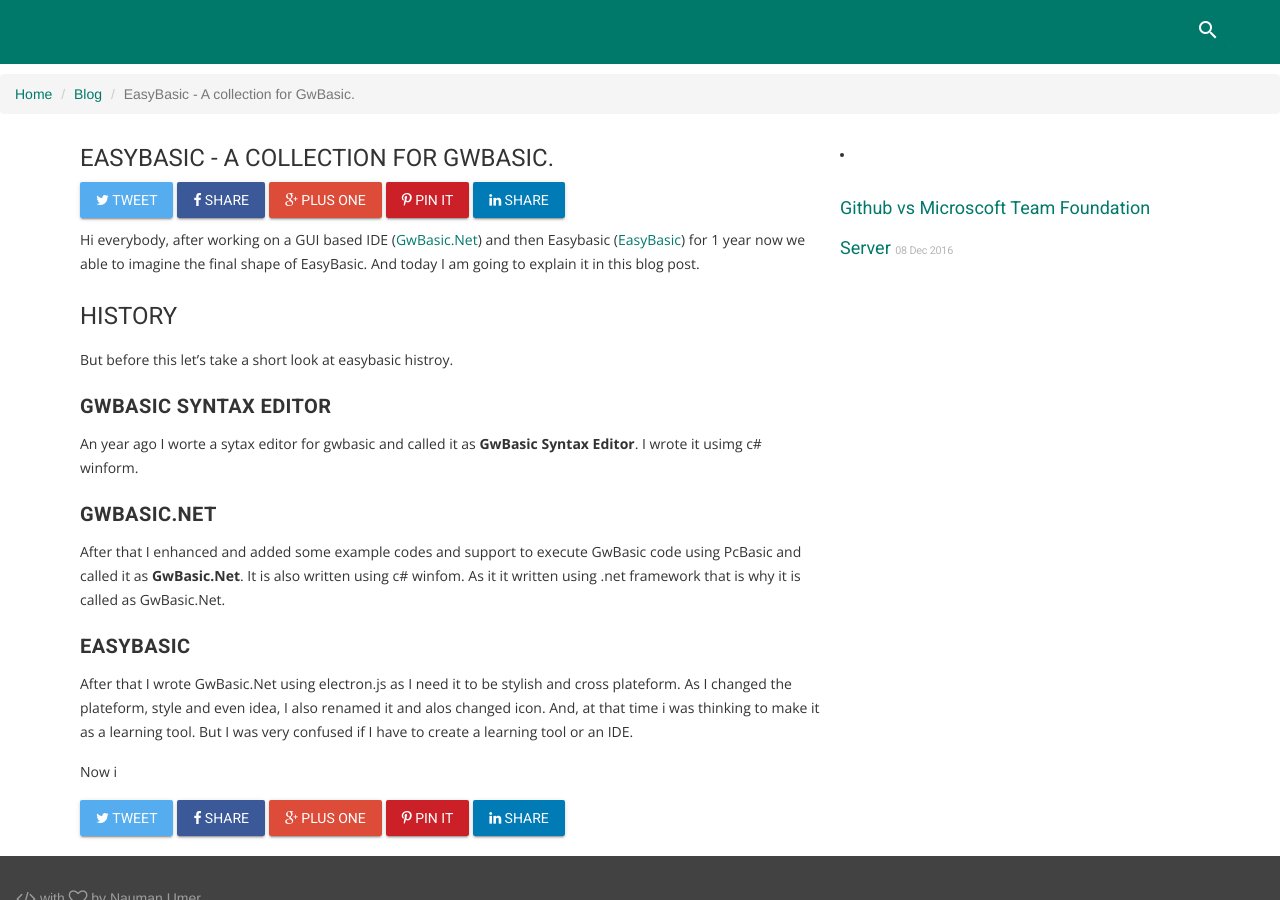
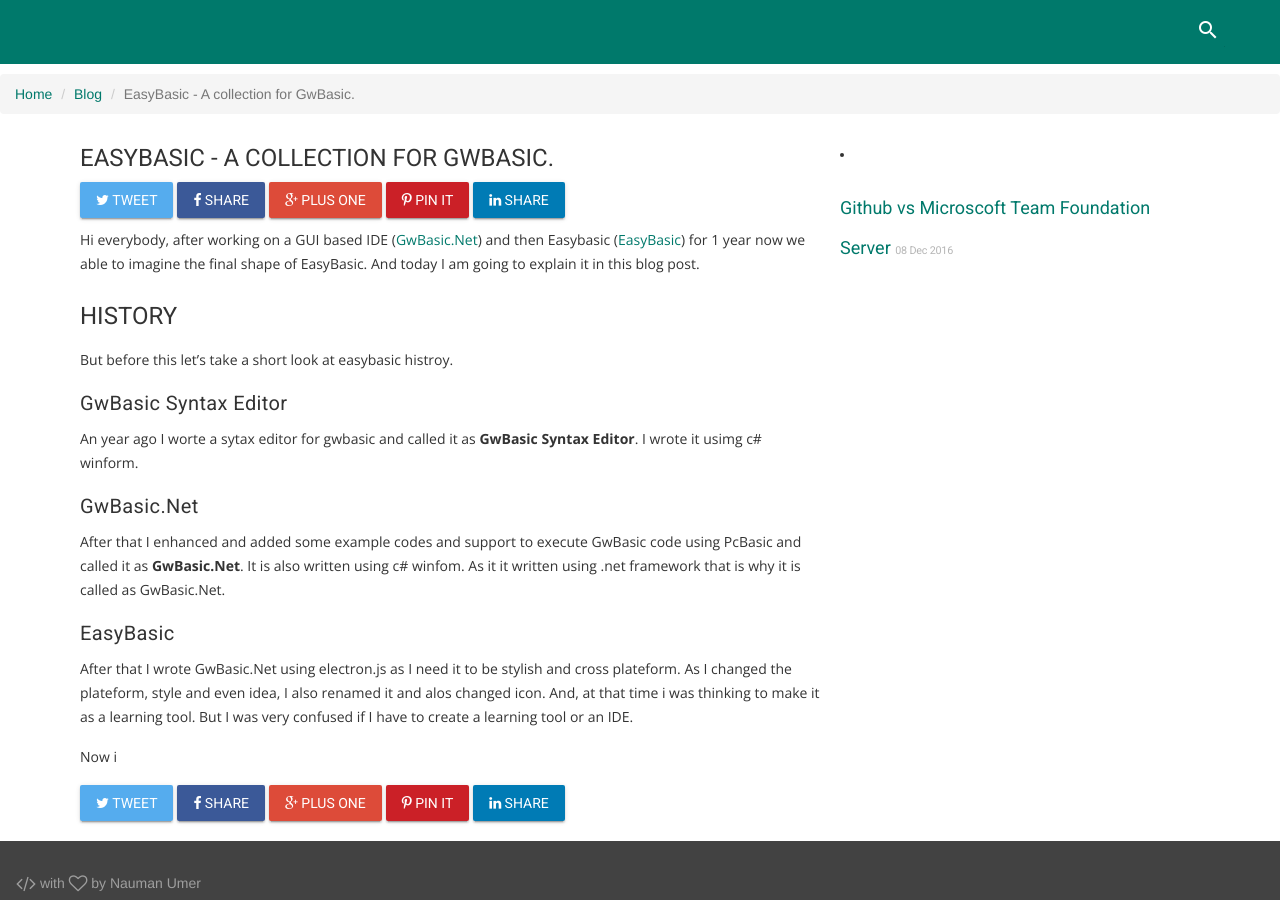
Before and after one commit to nmanumr/nmanumr.com, a Jekyll site: the page built from _posts/2017-01-01-EasyBasic.md, in a window 1280 px wide. Built offline with Jekyll 4.4.1, drawn with Linux system fonts in a browser that asks for light colours; nearby versions of some CDN libraries; library files that are not in the unit come from our copies; comment, search, counter and statistics services are not loaded.

Commit message:
Update style.css

```diff
--- a/BootStrap/css/style.css
+++ b/BootStrap/css/style.css
@@ -23,15 +23,10 @@
 h4{
 	text-transform: uppercase;
 }
-h6{
+h5{
 	font-weight: normal !important;
         line-height: 15px;
 
-}
-h5{
-	text-transform: uppercase;
-	font-weight: 700;
-	line-height: 20px;
 }
 p{
 	font-family: 'Open Sans', sans-serif;
```
